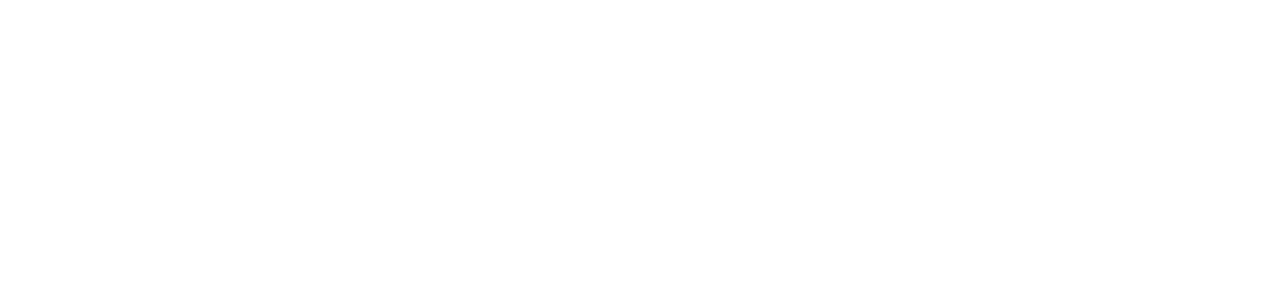
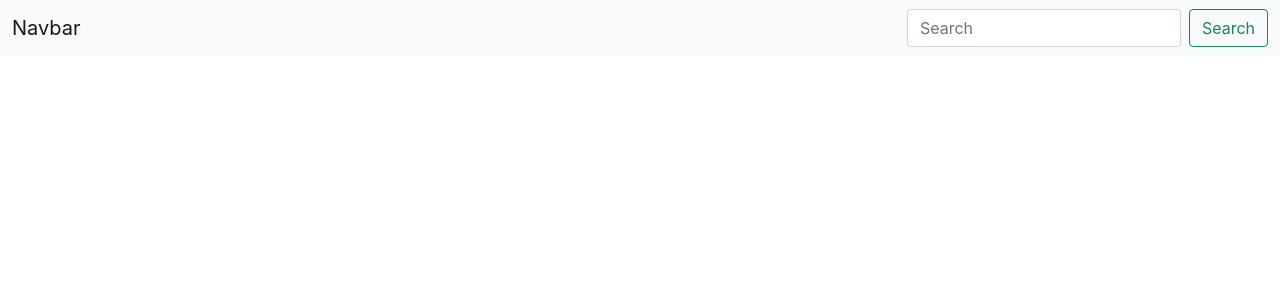
Before and after one commit to asif-ae/wire-note-001, a React (Create React App) app: page / in a window 1280 px wide. Shown: the top 300 px of the page. Built offline with nearby package versions, Linux system fonts and the light colour scheme.

Commit message:
added header

```diff
--- a/src/App.tsx
+++ b/src/App.tsx
@@ -4,6 +4,20 @@
 function App() {
   return (
     <Fragment>
+
+      {/* Header */}
+      <header id="header">
+        <nav className="navbar navbar-light bg-light">
+          <div className="container-fluid">
+            <a className="navbar-brand" href="/">Navbar</a>
+            <form className="d-flex">
+              <input className="form-control me-2" type="search" placeholder="Search" aria-label="Search" />
+              <button className="btn btn-outline-success" type="submit">Search</button>
+            </form>
+          </div>
+        </nav>
+      </header>
+
     </Fragment>
   );
 }
```
